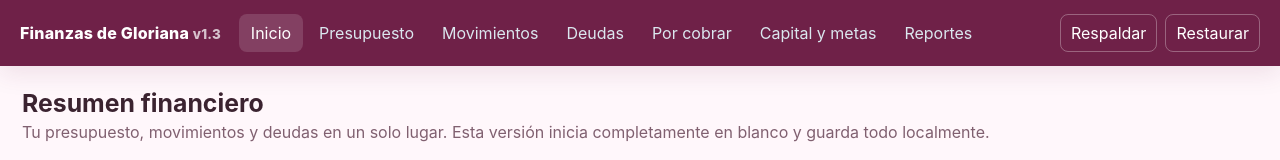
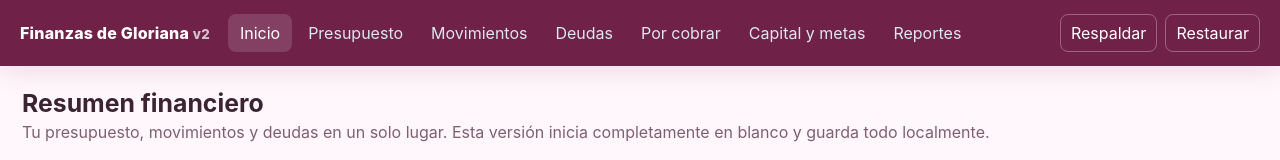
Before and after one commit to arcereciodaniel/one-less-one-gloriana, a plain HTML site: page index.html in a window 1280 px wide. Shown: the top 160 px of the page. Drawn offline with Linux system fonts and the light colour scheme.

Commit message:
Update index.html

```diff
--- a/index.html
+++ b/index.html
@@ -116,7 +116,7 @@
 <div class="app">
 <header>
   <div class="topbar">
-    <div class="brand">Finanzas de Gloriana <small style="opacity:.72">v1.3</small></div>
+    <div class="brand">Finanzas de Gloriana <small style="opacity:.72">v2</small></div>
     <nav id="nav">
       <button data-view="dashboard" class="active">Inicio</button>
       <button data-view="plan">Presupuesto</button>
```
